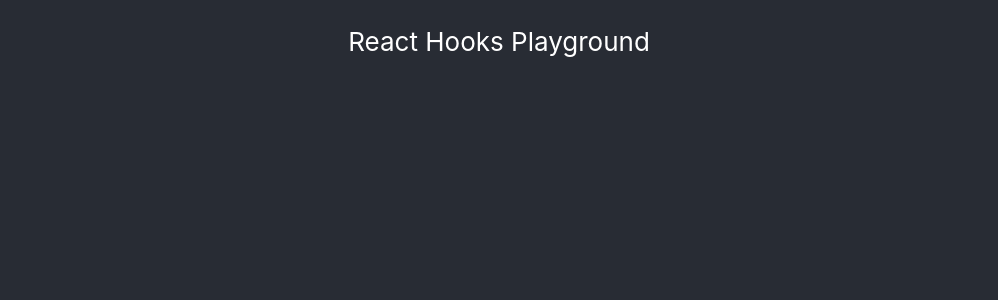
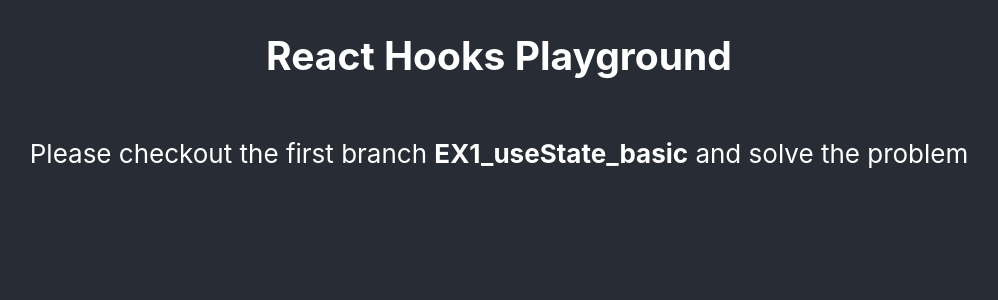
Before and after one commit to stefanolepera/react-hooks-playground, a React (Create React App) app: page / in a window 1280 px wide. Shown: the top 300 px of the page, without its empty margins (141-1139 px from the left). Built offline with nearby package versions, Linux system fonts and the light colour scheme; the HTML template or start-up script is replaced by a standard one.

Commit message:
refactored Main component

```diff
--- a/src/App.js
+++ /dev/null
@@ -1,25 +0,0 @@
-import React from 'react';
-import { Main } from './components';
-import styled from 'styled-components';
-
-const MainWrapper = styled.div`
-	text-align: center;
-	background-color: #282c34;
-	min-height: 100vh;
-	display: flex;
-	flex-direction: row;
-	align-items: flex-start;
-	justify-content: center;
-	font-size: calc(10px + 2vmin);
-	color: white;
-`;
-
-const App = () => {
-  return (
-    <MainWrapper>
-        <Main />
-    </MainWrapper>
-  );
-}
-
-export default App;
--- /dev/null
+++ b/src/App.jsx
@@ -0,0 +1,25 @@
+import React from 'react';
+import { Main } from './components';
+import styled from 'styled-components';
+
+const AppWrapper = styled.div`
+    text-align: center;
+    background-color: #282c34;
+    min-height: 100vh;
+    display: flex;
+    flex-direction: row;
+    align-items: flex-start;
+    justify-content: center;
+    font-size: calc(10px + 2vmin);
+    color: white;
+`;
+
+const App = () => {
+    return (
+        <AppWrapper>
+            <Main />
+        </AppWrapper>
+    );
+};
+
+export default App;
--- a/src/components/Main/Main.jsx
+++ b/src/components/Main/Main.jsx
@@ -1,5 +1,23 @@
 import React from 'react';
+import styled from 'styled-components';
 
-const Main = () => <p>React Hooks Playground</p>;
+const MainWrapper = styled.div`
+    display: flex;
+    flex-direction: column;
+    align-item: center;
+    justify-content: center;
+`;
+
+const Main = () => {
+    return (
+        <MainWrapper>
+            <h2>React Hooks Playground</h2>
+            <p>
+                Please checkout the first branch <b>EX1_useState_basic</b> and
+                solve the problem
+            </p>
+        </MainWrapper>
+    );
+};
 
 export default Main;
```
